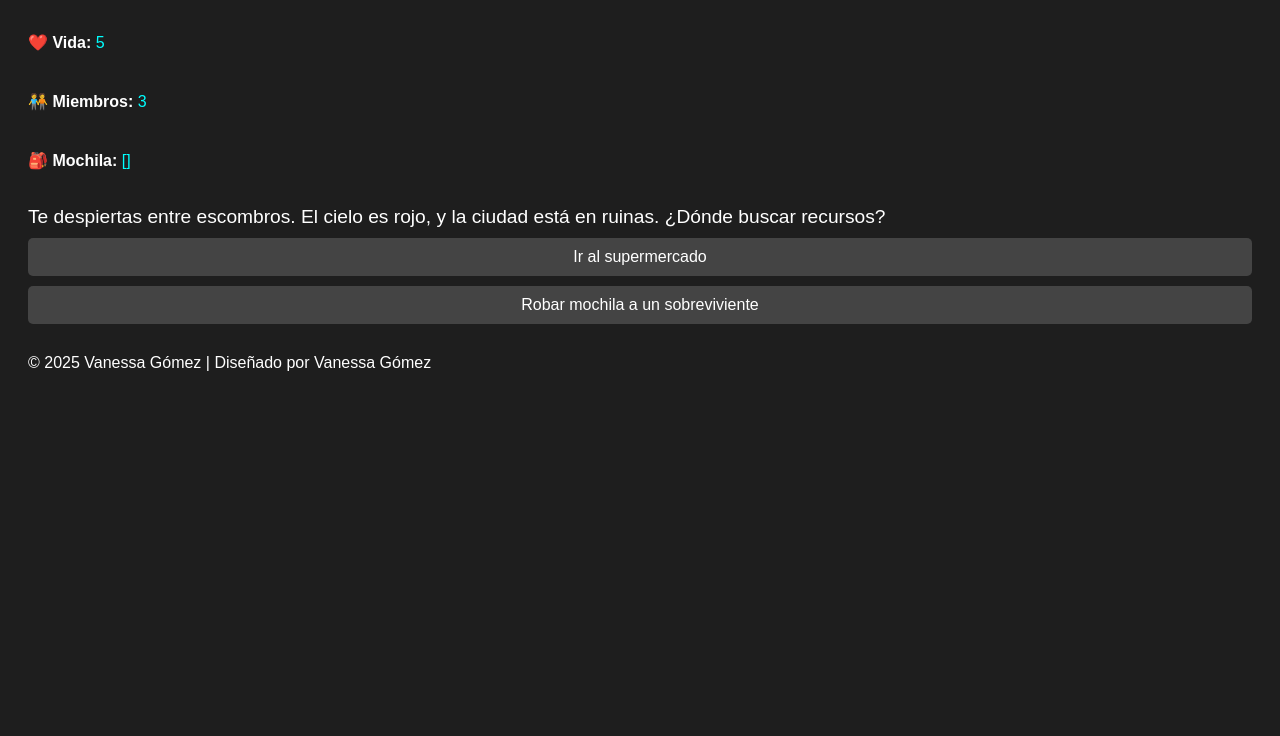
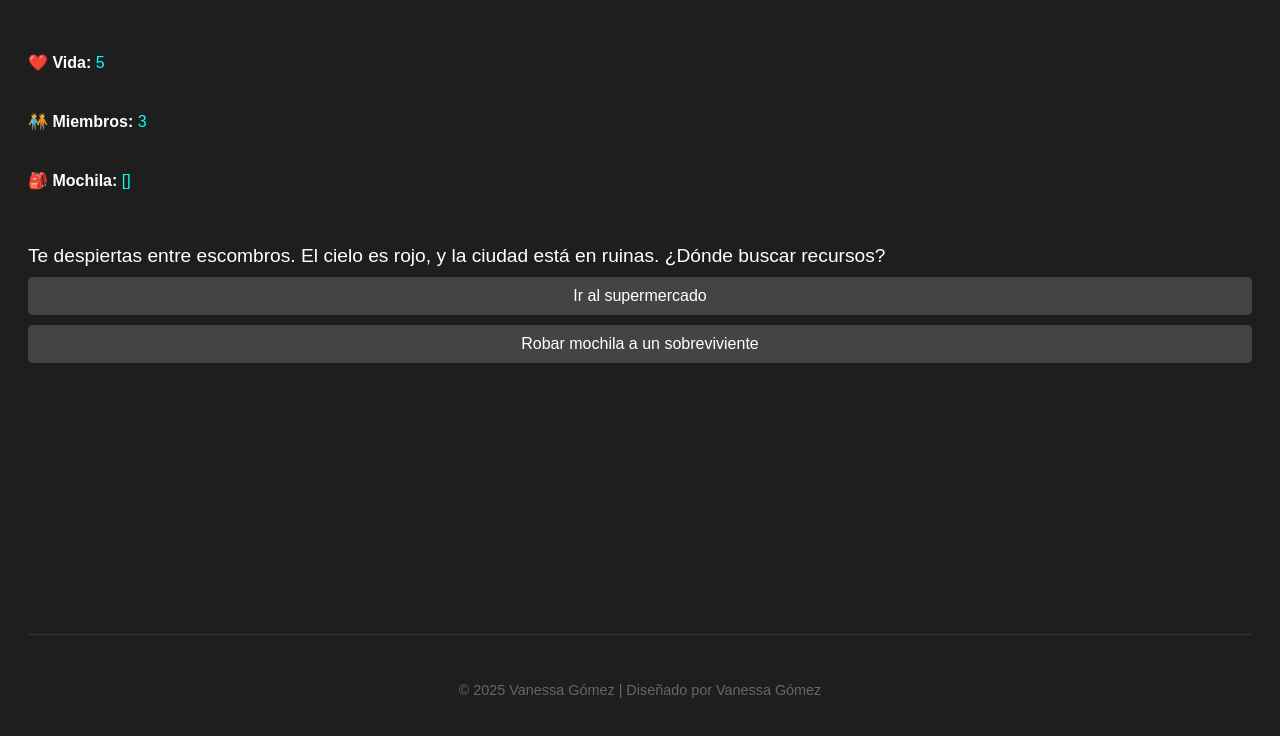
Before and after one commit to Vanessa55-rgb/Juego-Superficie, a plain HTML site: page index.html in a window 1280 px wide. Shown: the part 84-820 px from the top of the page. Drawn offline with Linux system fonts and the light colour scheme.

Commit message:
Update style.css

```diff
--- a/style.css
+++ b/style.css
@@ -1,8 +1,13 @@
+/* ====== Estilos Generales ====== */
 body.juego {
   font-family: Arial, sans-serif;
   background-color: #1e1e1e;
   color: #fff;
   padding: 20px;
+
+  display: flex;
+  flex-direction: column;
+  min-height: 100vh;
 }
 
 .juego__header {
@@ -14,6 +19,7 @@ body.juego {
   font-size: 1.8rem;
 }
 
+/* ====== Estadísticas ====== */
 .stats {
   display: flex;
   flex-direction: column;
@@ -29,8 +35,10 @@ body.juego {
   color: #0ff;
 }
 
-.escena {
+/* ====== Escena del juego ====== */
+main.escena {
   margin-top: 20px;
+  flex: 1;
 }
 
 .escena__descripcion {
@@ -58,9 +66,22 @@ body.juego {
   background-color: #666;
 }
 
+/* ====== Resultado ====== */
 .juego__resultado {
   margin-top: 30px;
   font-weight: bold;
   font-size: 1.2rem;
   text-align: center;
 }
+
+/* ====== Footer ====== */
+footer {
+  background-color: #1e1e1e; /* Mismo fondo que el body */
+  color: #666;
+  text-align: center;
+  padding: 2rem;
+  font-size: 0.9rem;
+  margin-top: 2rem;
+  border-top: 1px solid #333;
+  font-family: Arial, sans-serif;
+}
```
